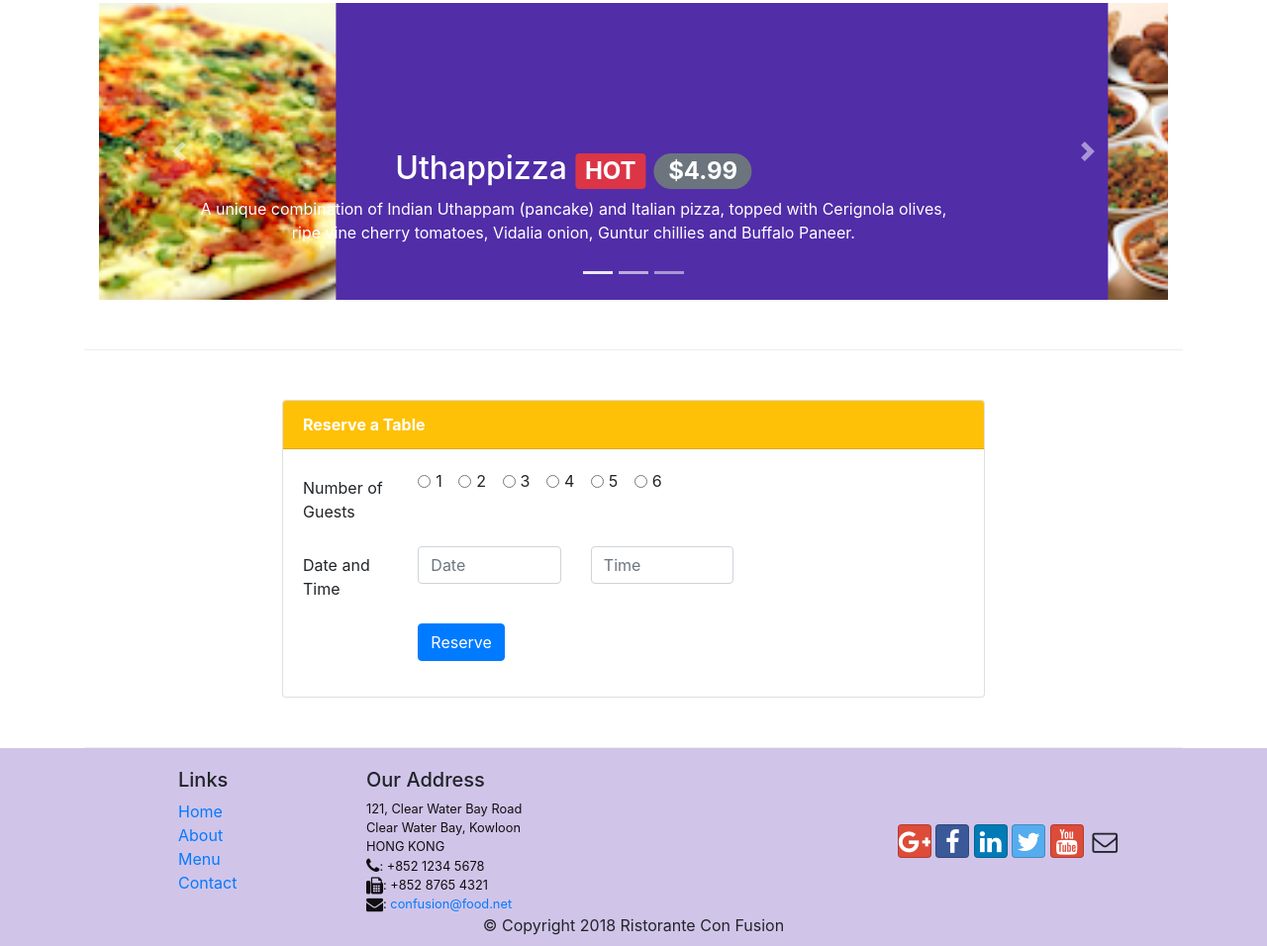
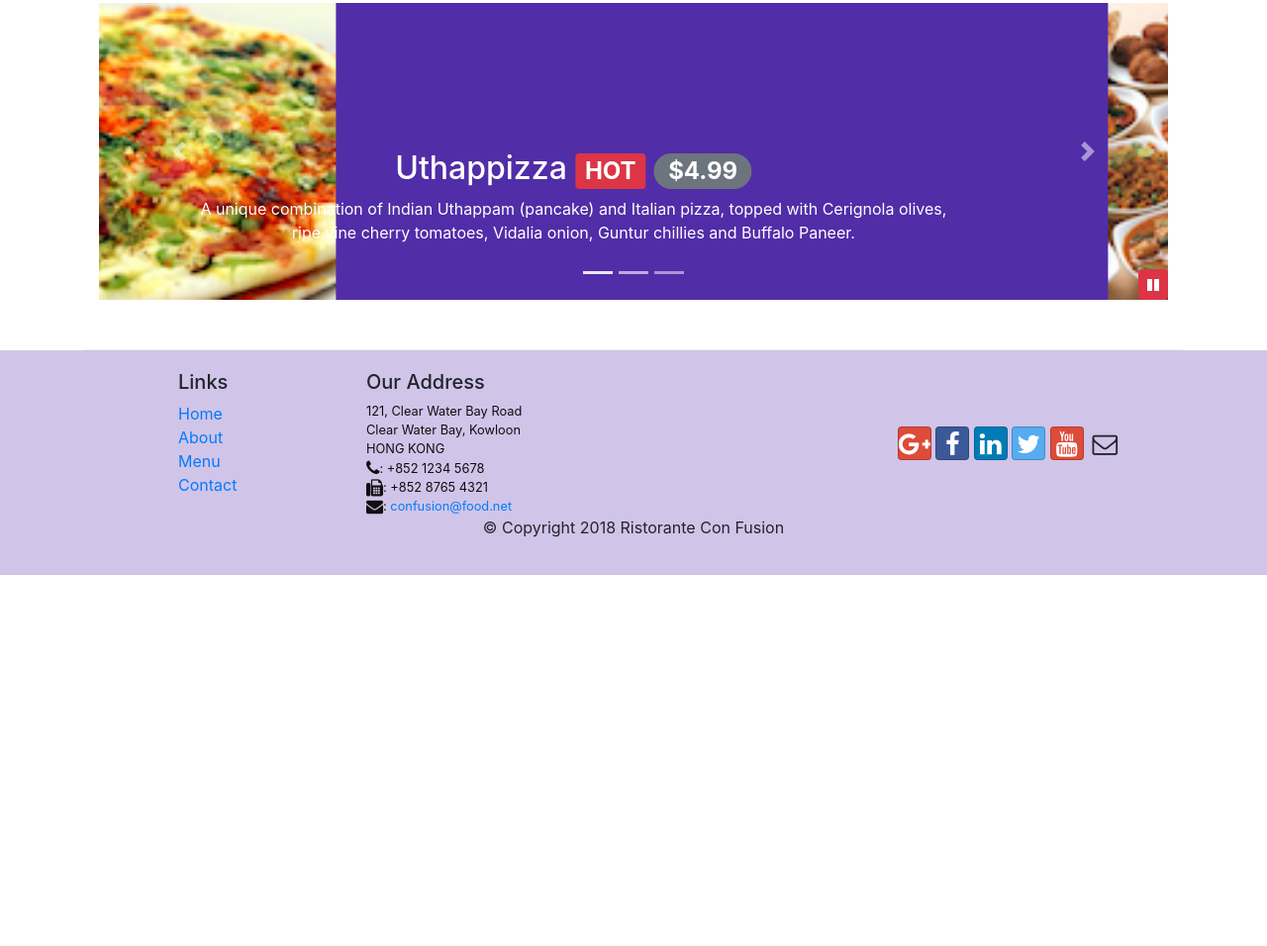
Before and after one commit to AlexKost70/Bootstrap-Confusion, a website: page index.html in a window 1280 px wide. Shown: the part 381-1337 px from the top of the page at 99% size. After the commit the page ends 962 px from the top, so only its background shows below. Drawn offline with nearby package versions, Linux system fonts and the light colour scheme.

Commit message:
added carousel play/pause button

```diff
--- a/css/styles.css
+++ b/css/styles.css
@@ -59,3 +59,10 @@ address{
     left: 0;
     min-height: 300px;
 }
+
+#carouselButton {
+    right:0px;
+    position: absolute;
+    bottom: 0px;
+    z-index: 1;
+}
--- a/index.html
+++ b/index.html
@@ -92,7 +92,7 @@
             <!-- Modal content-->
             <div class="modal-content">
                 <div class="modal-header">
-                    <h4 class="modal-title">Reserve Table </h4>
+                    <h4 class="modal-title">Reserve a Table </h4>
                     <button type="button" class="close" data-dismiss="modal">&times;</button>
                 </div>
                 <div class="modal-body">
@@ -208,68 +208,9 @@
                     <a href="#mycarousel" class="carousel-control-next" role="button" data-slide="next">
                         <span class="carousel-control-next-icon"></span>
                     </a>
-                </div>
-            </div>
-        </div>
-        <div class="row row-content" id="reserveCard">
-            <div class="offset-md-2 col-sm-12 col-md-8">
-                <div class="card">
-                    <div class="card-header bg-warning text-white"><strong>Reserve a Table</strong></div>
-                    <div class="card-body">
-                        <form action="">
-                            <div class="form-group">
-                                <div class="row">
-                                    <legend class="col-form-label col-xs-12 col-sm-3 col-md-3 col-lg-2">
-                                        Number of Guests
-                                    </legend>
-                                    <div class="col-9 col-xs-12">
-                                        <div class="form-check-inline">
-                                            <input type="radio" class="form-check-input" name="guestsNumber" id="guestsNumber1" value="1">
-                                            <label for="guestsNumber1" class="form-check-label">1</label>
-                                        </div>
-                                        <div class="form-check-inline">
-                                            <input type="radio" class="form-check-input" name="guestsNumber" id="guestsNumber2" value="2">
-                                            <label for="guestsNumber2" class="form-check-label">2</label>
-                                        </div>
-                                        <div class="form-check-inline">
-                                            <input type="radio" class="form-check-input" name="guestsNumber" id="guestsNumber3" value="3">
-                                            <label for="guestsNumber3" class="form-check-label">3</label>
-                                        </div>
-                                        <div class="form-check-inline">
-                                            <input type="radio" class="form-check-input" name="guestsNumber" id="guestsNumber4" value="4">
-                                            <label for="guestsNumber4" class="form-check-label">4</label>
-                                        </div>
-                                        <div class="form-check-inline">
-                                            <input type="radio" class="form-check-input" name="guestsNumber" id="guestsNumber5" value="5">
-                                            <label for="guestsNumber5" class="form-check-label">5</label>
-                                        </div>
-                                        <div class="form-check-inline">
-                                            <input type="radio" class="form-check-input" name="guestsNumber" id="guestsNumber6" value="6">
-                                            <label for="guestsNumber6" class="form-check-label">6</label>
-                                        </div>
-                                    </div>
-                                </div>
-                            </div>
-                            <div class="form-group">
-                                <div class="row">
-                                    <label for="date" class="col-form-label col-xs-12 col-sm-3 col-md-3 col-lg-2">Date and Time</label>
-                                    <div class="col-12 col-sm-4 col-md-3">
-                                    <input type="text" class="form-control" id="date" placeholder="Date" required>
-                                    </div>
-                                    <div class="col-12 col-sm-4 col-md-3">
-                                    <input type="text" class="form-control" id="time" placeholder="Time" required>
-                                    </div>
-                                </div>
-                            </div>
-                            <div class="form-group">
-                                <div class="row">
-                                    <div class="offset-0 offset-sm-3 offset-lg-2 col-12 col-sm-9 col-sm-lg-10">
-                                        <button type="submit" class="btn btn-primary">Reserve</button>
-                                    </div>
-                                </div>
-                            </div>
-                        </form>
-                    </div>
+                    <button class="btn btn-danger btn-sm" id="carouselButton">
+                        <span class="fa fa-pause"></span>
+                    </button>
                 </div>
             </div>
         </div>
@@ -322,7 +263,18 @@
     <script src="node_modules/bootstrap/dist/js/bootstrap.min.js"></script>
     <script>
         $(document).ready(function() {
-            $('[data-toggle="tooltip"]').tooltip();
+            $('#mycarousel').carousel( { interval: 2000 });
+            $('#carouselButton').click(function() {
+                if ($('#carouselButton').children('span').hasClass('fa-pause')) {
+                    $('#mycarousel').carousel('pause');
+                    $('#carouselButton').children('span').removeClass('fa-pause');
+                    $('#carouselButton').children('span').addClass('fa-play');
+                } else if ($('#carouselButton').children('span').hasClass('fa-play')) {
+                    $('#mycarousel').carousel('cycle');
+                    $('#carouselButton').children('span').removeClass('fa-play');
+                    $('#carouselButton').children('span').addClass('fa-pause');
+                }
+            });
         });
     </script>
 </body>
```
